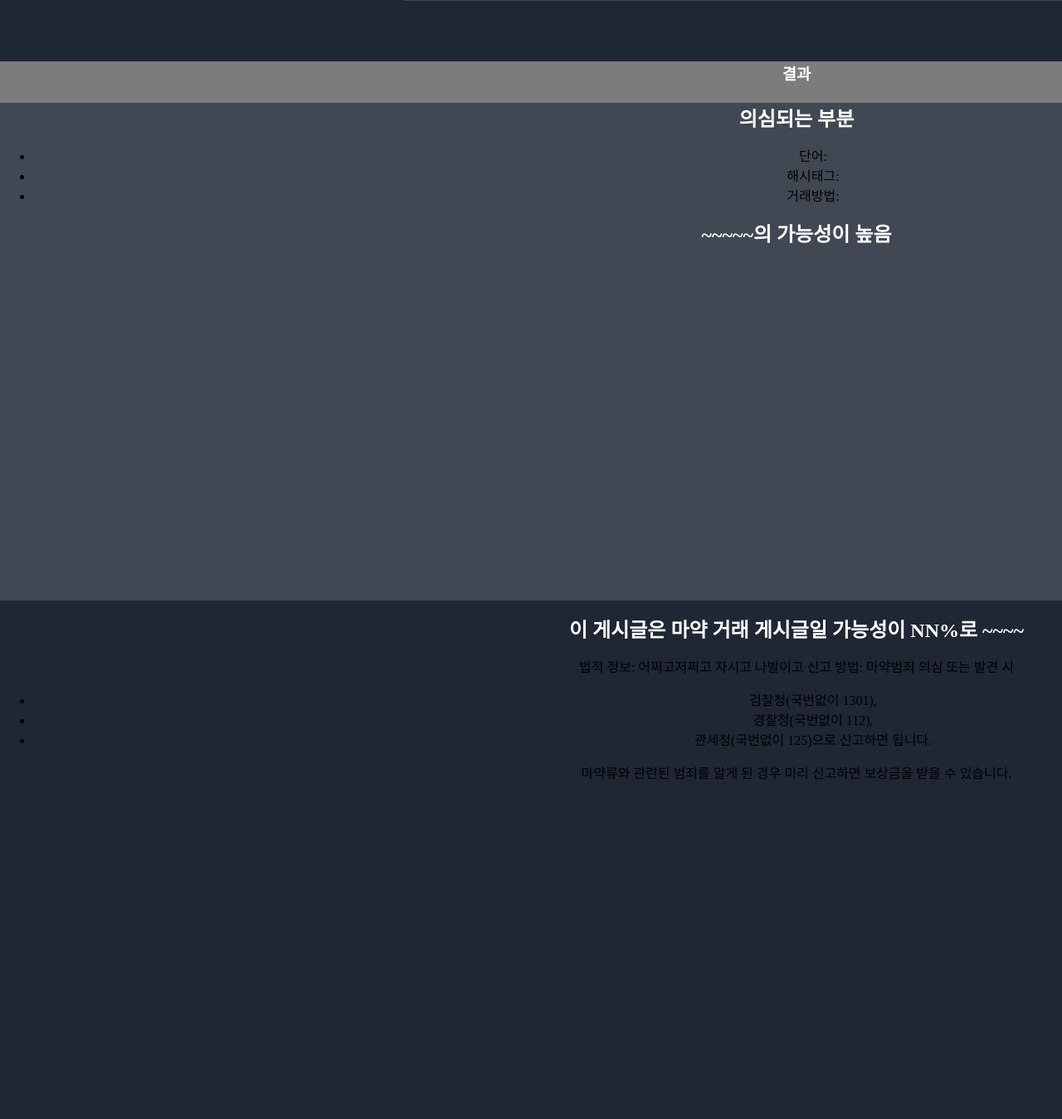
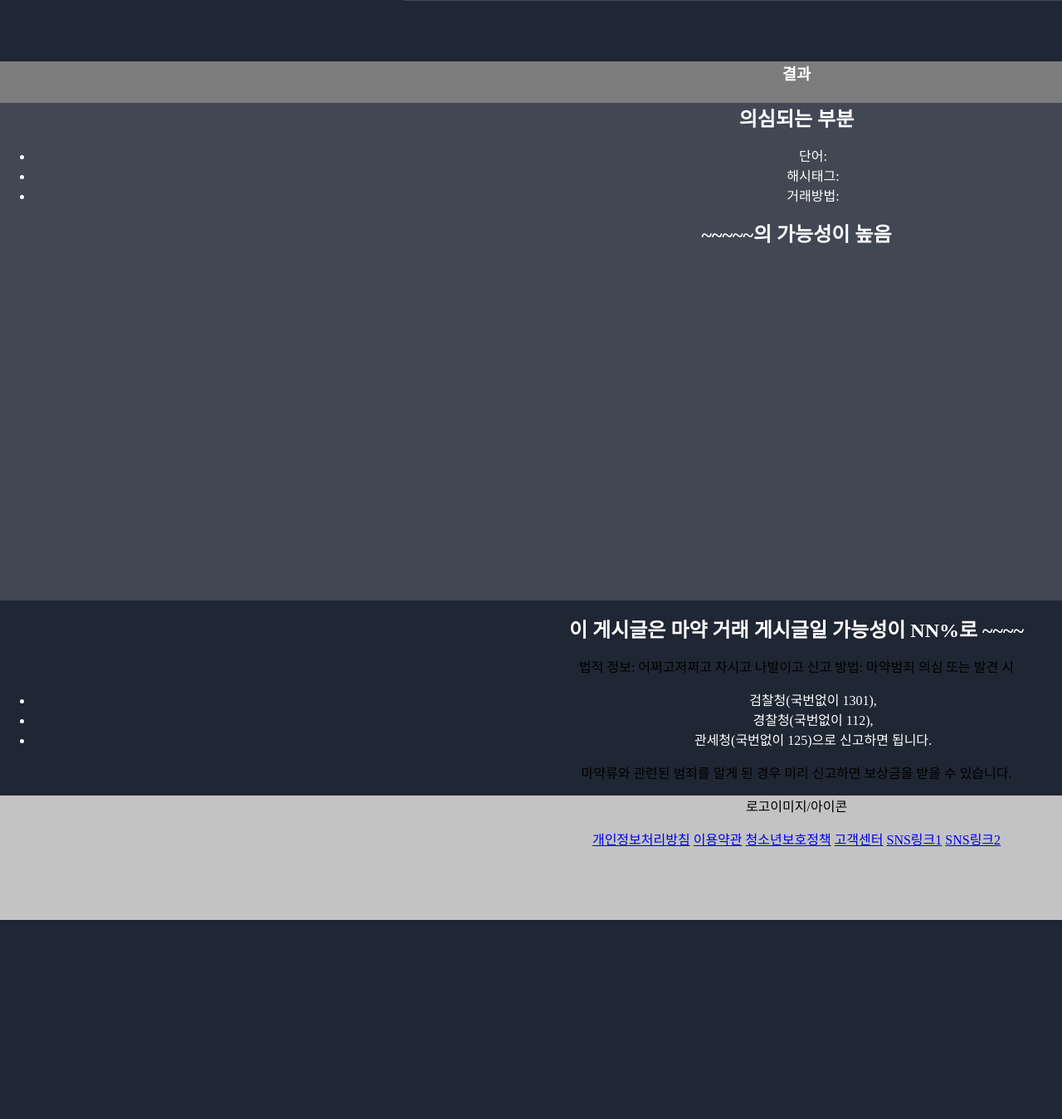
Before and after one commit to drugDetectionSite/proSetting, a Flask app: page /textAno in a window 1280 px wide; the page is wider, and only the part inside the window is pictured. Shown: the part 718-2067 px from the top of that part at 83% size. Run offline with Flask 3, Linux system fonts and the light colour scheme.

Commit message:
feat:251009수정

```diff
--- a/static/css/style.css
+++ b/static/css/style.css
@@ -76,3 +76,31 @@
     height: 50px;
     background-color: #7C7C7C;
 }
+
+ul * {
+    color: white;
+}
+
+.searchBox {
+    width: 900px;
+    height: 20px;
+    border: #5987ff 5px solid;
+    background: none;
+    resize: none;
+    padding: 10px;
+    display: inline-block;
+}
+
+.textBox3 {
+    background: none;
+}
+
+.searchButton {
+
+}
+
+.footerBox {
+
+    height: 150px;
+    background-color: #C3C3C3;
+}
--- a/templates/textAno.html
+++ b/templates/textAno.html
@@ -49,8 +49,14 @@
                 마약류와 관련된 범죄를 알게 된 경우 미리 신고하면 보상금을 받을 수 있습니다.
             </p>
         </div>
-        <footer>
-
-        </footer>
+        <div class="footerBox">
+            <p>로고이미지/아이콘</p>
+            <a href="#">개인정보처리방침</a>
+            <a href="#">이용약관</a>
+            <a href="#">청소년보호정책</a>
+            <a href="#">고객센터</a>
+            <a href="#">SNS링크1</a>
+            <a href="#">SNS링크2</a>
+        </div>
     </body>
 </html>
```
Also changed, not shown: templates/drugDict.html (+21 -5 lines).
